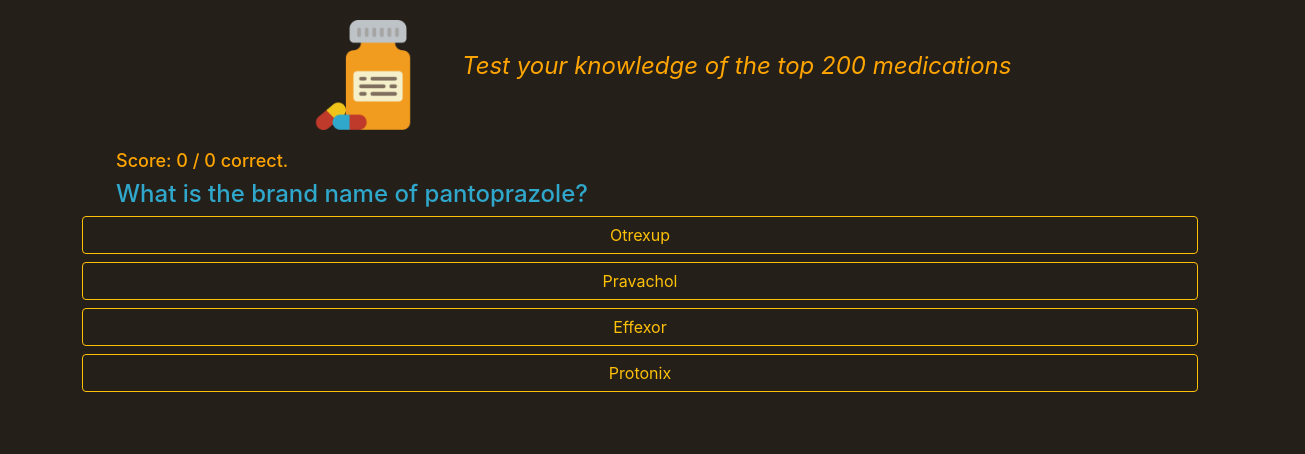
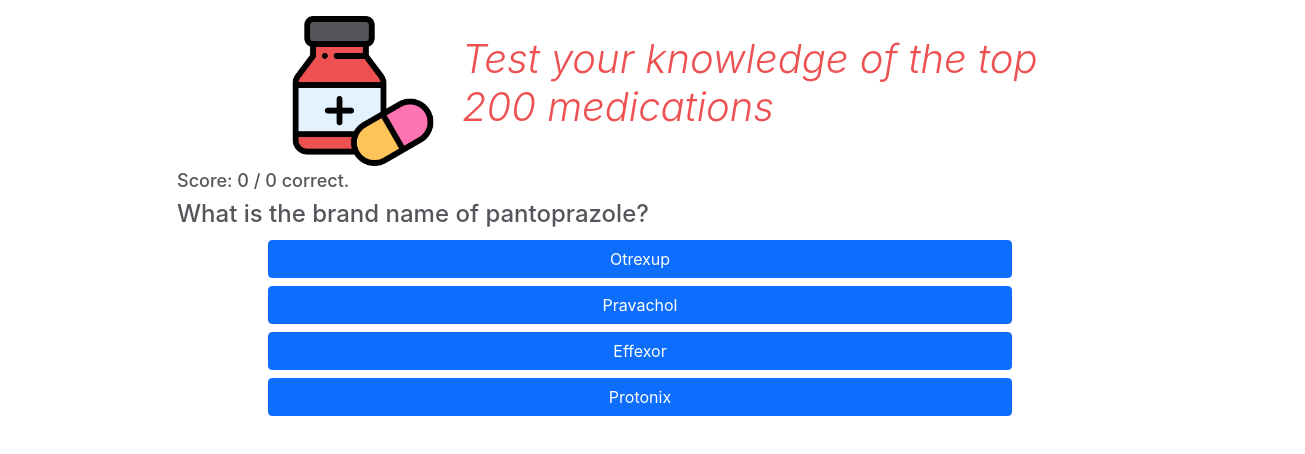
Before and after one commit to finish06/top200quiz, a React (Create React App) app: page / in a window 1280 px wide. Shown: the top 454 px of the page, 1305 px wide, since content can reach past the window. Built offline with nearby package versions, Linux system fonts and the light colour scheme.

Commit message:
adjust layout

```diff
--- a/src/App.css
+++ b/src/App.css
@@ -40,22 +40,20 @@
 .subtitle {
   font-style: italic;
   font-size: x-large;
-  color: orange;
+  color: #ED5151;
 }
 
 .scoreCard {
   font-size: large;
-  color: orange;
+  color: #57555C;
   margin-left: 34px;
 }
 
 .logo {
   height: 150px;
-  padding: 20px;
 }
 
 .question {
   font-size: x-large;
-  color: #2FA8CC;
-  margin-left: 34px;
+  color: #57555C;
 }
--- a/src/components/Header.js
+++ b/src/components/Header.js
@@ -2,10 +2,10 @@
 
 const Header = () => (
 	<header className="row">
-		<div className="col-4">
-			<img src={logo} className="logo float-sm-left float-md-end" alt="logo" />
+		<div className=" col col-sm-4">
+			<img src={logo} className="logo float-sm-end mt-3" alt="logo" />
 		</div>
-		<p className="col-7 mt-5 subtitle">Test your knowledge of the top 200 medications</p>
+		<span className="col-md-7 display-6 subtitle my-auto">Test your knowledge of the top 200 medications</span>
 	</header>
 );
 
--- a/src/components/Question.js
+++ b/src/components/Question.js
@@ -56,7 +56,7 @@
 				setAnswerIndex(answerIndex);
 				setOptionsArray(shuffleArray(optionsArray));
 				setReload(false);
-				setIsCorrect('Keep studying.');
+				setIsCorrect('Keep studying...');
 			}
 		},
 		[ drugs.length, reload ]
@@ -69,13 +69,15 @@
 	return (
 		<div>
 			<Scorecard scoreCard={scoreCard} />
-			<div className="col-md-12">
-				<h2 className="question">What is the brand name of {drugs[answerIndex]['generic']}?</h2>
+			<div className="row">
+				<div className="offset-1 col-md-6 my-1">
+					<h2 className="question">What is the brand name of {drugs[answerIndex]['generic']}?</h2>
+				</div>
 			</div>
-			<div className="d-grid gap-2">
+			<div className="d-grid gap-2 col-md-8 lead mx-auto">
 				{optionsArray.map((option, i) => (
 					<button
-						className="btn btn-outline-warning"
+						className="btn btn-primary"
 						onClick={(e) => setModalIsOpenToTrue(e, 'value')}
 						key={i}
 						value={drugs[option]['brand']}
@@ -93,7 +95,7 @@
 					{drugs[answerIndex]['brand']} is the brand name for {drugs[answerIndex]['generic']}
 				</Modal.Body>
 				<Modal.Footer>
-					<button className="btn btn-outline-primary" onClick={setReloadToTrue}>
+					<button className="btn btn-primary" onClick={setReloadToTrue}>
 						Next Question
 					</button>
 				</Modal.Footer>
--- a/src/components/Scorecard.js
+++ b/src/components/Scorecard.js
@@ -1,10 +1,12 @@
 import React from 'react';
 
 const Scorecard = ({ scoreCard }) => (
-	<h3 className="scoreCard">
-		{' '}
-		Score: {scoreCard[0]} / {scoreCard[1]} correct.{' '}
-	</h3>
+	<div className="row">
+		<h3 className="scoreCard my-1 offset-1">
+			{' '}
+			Score: {scoreCard[0]} / {scoreCard[1]} correct.{' '}
+		</h3>
+	</div>
 );
 
 export default Scorecard;
--- a/src/index.css
+++ b/src/index.css
@@ -1,6 +1,6 @@
 html body {
   margin: 0;
-  background-color:#251F1A;
+  background-color: #FFFFFF;
   font-family: -apple-system, BlinkMacSystemFont, 'Segoe UI', 'Roboto', 'Oxygen',
     'Ubuntu', 'Cantarell', 'Fira Sans', 'Droid Sans', 'Helvetica Neue',
     sans-serif;
```
Also changed, not shown: src/assets/medication.png.
